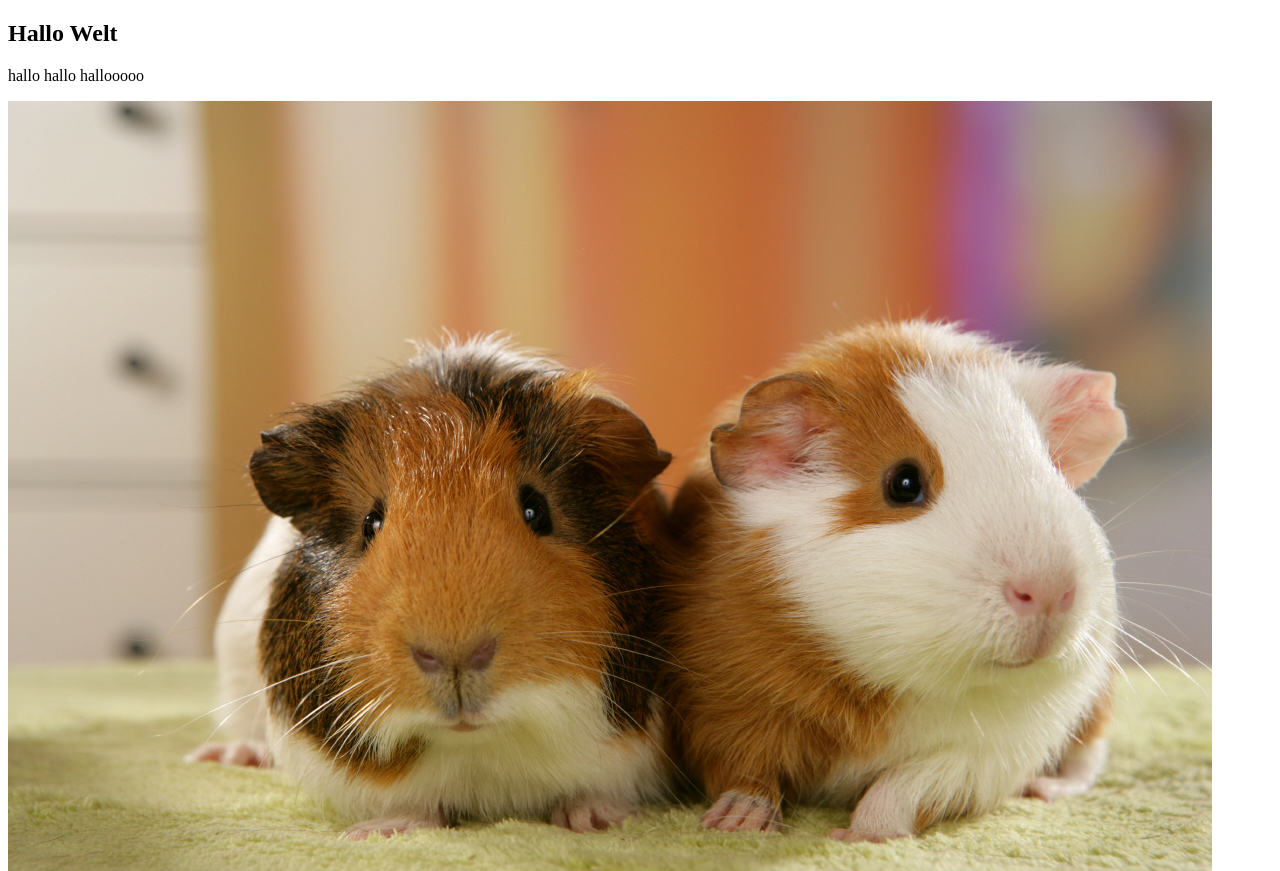
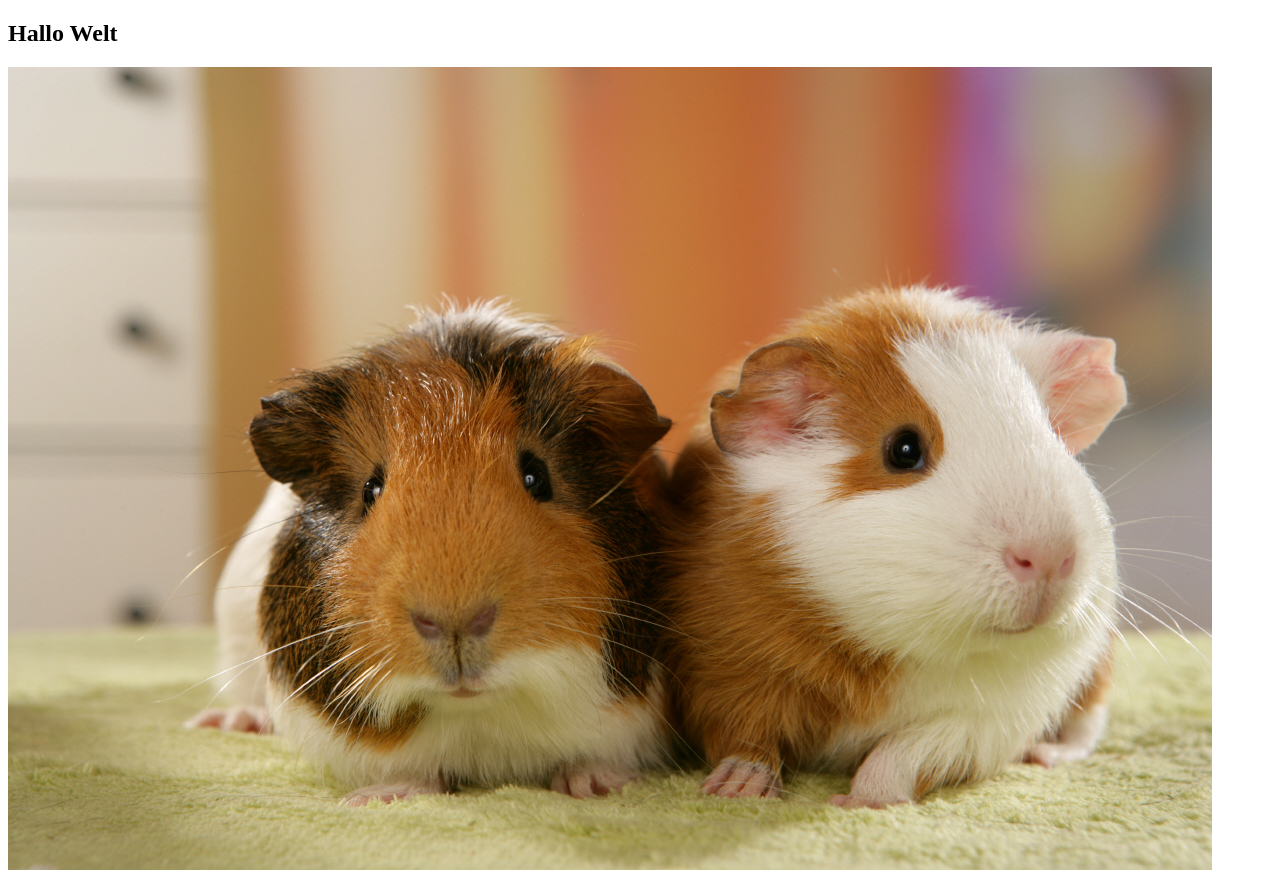
Before and after one commit to amai1990/alex, a plain HTML site: page index.html in a window 1280 px wide. Shown: the top 871 px of the page. Drawn offline with Linux system fonts and the light colour scheme.

Commit message:
change index.html

```diff
--- a/index.html
+++ b/index.html
@@ -6,7 +6,7 @@
     </head>
         <body>
             <h2>Hallo Welt</h2>
-            <p>hallo hallo hallooooo</p>
+
             <img src="hausmeerschweinchen29436.jpg">
             <img src="big681416a2160b9e2021.jpg">
         </body>
```
